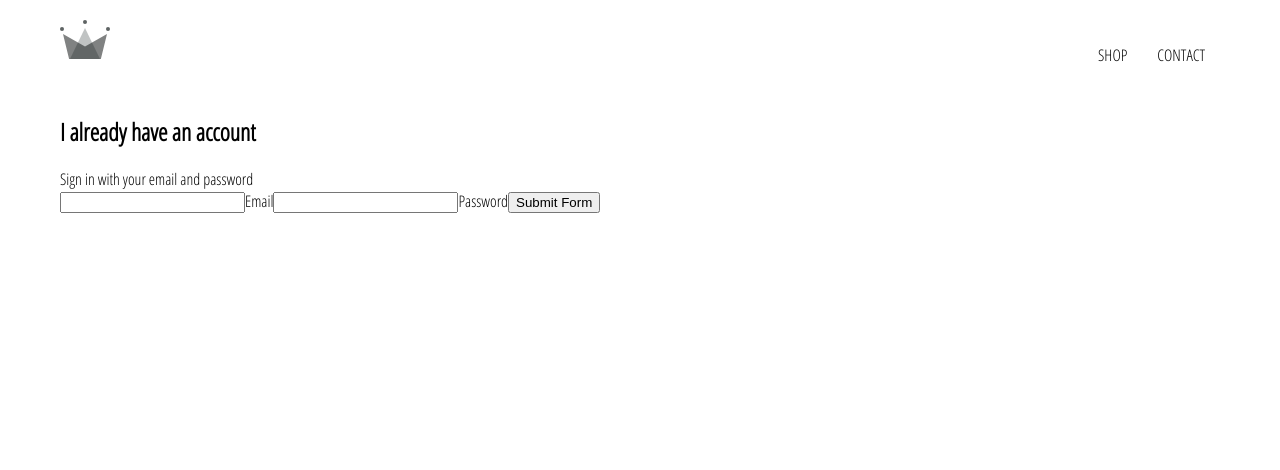
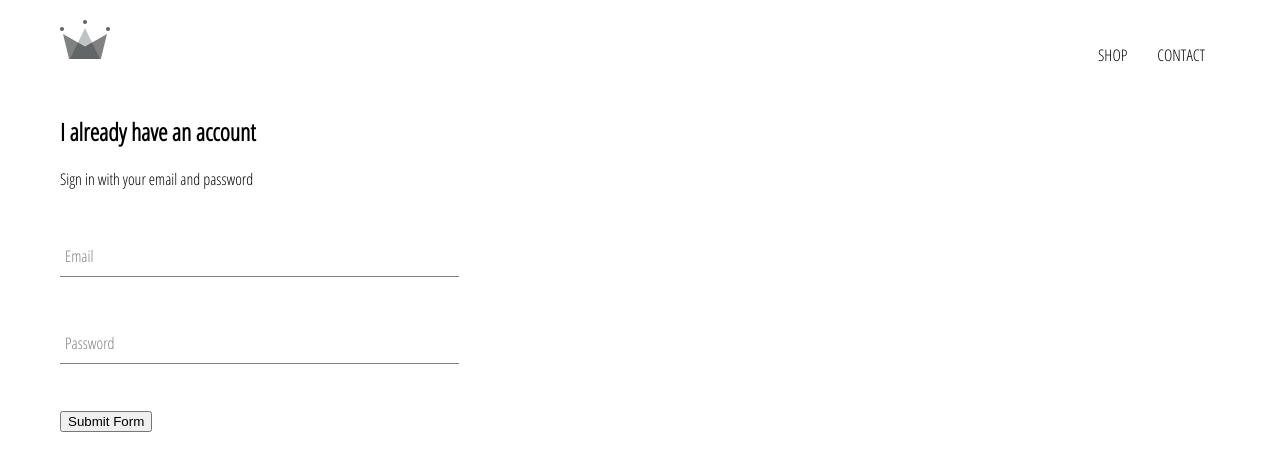
Before and after one commit to joseborngroup/crwn-clothing, a React (Create React App) app: page /signin in a window 1280 px wide. Shown: the top 470 px of the page. Built offline with nearby package versions, Linux system fonts and the light colour scheme.

Commit message:
form input component

```diff
--- /dev/null
+++ b/src/components/form-input/form-input.component.jsx
@@ -0,0 +1,17 @@
+import React from 'react';
+import './form-input.styles.scss';
+
+const FormInput = ( { handleChange, label, ...otherProps } ) => (
+  <div className='group'>
+    <input className='form-input' onChange={handleChange} {...otherProps}/>
+    {
+      label ?
+      (<label className={`${otherProps.value.length ? 'shrink' : ''} form-input-label`}>
+        {label}
+      </label>)
+      : null
+    }
+  </div>
+);
+
+export default FormInput;
--- /dev/null
+++ b/src/components/form-input/form-input.styles.scss
@@ -0,0 +1,54 @@
+$sub-color: grey;
+$main-color: black;
+
+@mixin shrinkLabel {
+  top: -14px;
+  font-size: 12px;
+  color: $main-color;
+}
+
+.group {
+  position: relative;
+  margin: 45px 0;
+
+  .form-input {
+    background: none;
+    background-color: white;
+    color: $sub-color;
+    font-size: 18px;
+    padding: 10px 10px 10px 5px;
+    display: block;
+    width: 100%;
+    border: none;
+    border-radius: 0;
+    border-bottom: 1px solid $sub-color;
+    margin: 25px 0;
+
+    &:focus {
+      outline: none;
+    }
+
+    &:focus ~ .form-input-label {
+      @include shrinkLabel();
+    }
+  }
+
+  input[type='password'] {
+    letter-spacing: 0.3em;
+  }
+
+  .form-input-label {
+    color: $sub-color;
+    font-size: 16px;
+    font-weight: normal;
+    position: absolute;
+    pointer-events: none;
+    left: 5px;
+    top: 10px;
+    transition: 300ms ease all;
+
+    &.shrink {
+      @include shrinkLabel();
+    }
+  }
+}
--- a/src/components/sign-in/sign-in.component.jsx
+++ b/src/components/sign-in/sign-in.component.jsx
@@ -1,4 +1,5 @@
 import React from 'react';
+import FormInput from '../form-input/form-input.component';
 import './sign-in.styles.scss';
 
 class SignIn extends React.Component {
@@ -27,20 +28,20 @@
         <span>Sign in with your email and password</span>
 
         <form onSubmit={this.handleSubmit}>
-          <input
+          <FormInput
             name='email'
             type='email'
-            onChange={this.handleChange}
+            handleChange={this.handleChange}
             value={this.state.email}
+            label='Email'
             required />
-          <label>Email</label>
-          <input
+          <FormInput
             name='password'
             type='password'
-            onChange={this.handleChange}
+            handleChange={this.handleChange}
             value={this.state.password}
+            label='Password'
             required />
-          <label>Password</label>
 
           <input type='submit' value='Submit Form' />
         </form>
--- a/src/components/sign-in/sign-in.styles.scss
+++ b/src/components/sign-in/sign-in.styles.scss
@@ -0,0 +1,3 @@
+.sign-in {
+  width: 30vw;
+}
```
